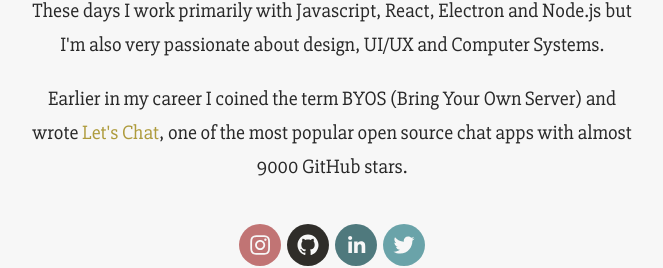
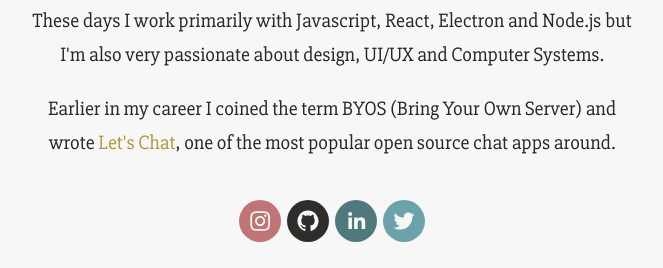
Before and after one commit to hhaidar/haidar.io, a React (Vite) app: page / in a window 1280 px wide. Shown: the part 428-696 px from the top of the page, without its empty margins (308-971 px from the left). Built offline with nearby package versions, Linux system fonts and the light colour scheme.

Commit message:
Update styling

```diff
--- a/package.json
+++ b/package.json
@@ -3,7 +3,7 @@
   "license": "MIT",
   "scripts": {
     "start": "cross-env NODE_ENV=development parcel src/index.html ",
-    "build": "cross-env NODE_ENV=production parcel build src/index.html --public-url ./",
+    "build": "cross-env NODE_ENV=production parcel build src/index.html --public-url ./ --no-cache",
     "deploy": "rimraf dist && yarn build && cp CNAME dist/CNAME && gh-pages -d dist"
   },
   "dependencies": {
--- a/src/components/App.jsx
+++ b/src/components/App.jsx
@@ -4,6 +4,7 @@ import { SocialIcon } from "react-social-icons";
 
 const App = () => (
   <div className="h-app">
+    <div className="h-content">
     <section className="h-about">
       <div className="spin h-photo">
         <img src="https://i.imgur.com/zYYw0JI.jpg" alt="photo" />
@@ -31,8 +32,7 @@ const App = () => (
             href="https://sdelements.github.io/lets-chat/"
             target="_blank"
             children="Let's Chat"
-          />, one of the most popular open source chat apps with almost 9000
-          GitHub stars.
+          />, one of the most popular open source chat apps around.
         </p>
       </section>
     </section>
@@ -50,6 +50,7 @@ const App = () => (
       />
       <SocialIcon url="https://twitter.com/letstweetbro" title="twitter"  style={{ height: 42, width: 42 }}/>
     </nav>
+    </div>
   </div>
 );
 
--- a/src/index.scss
+++ b/src/index.scss
@@ -39,12 +39,15 @@ body {
   justify-content: center;
 }
 
-.h-app {
+.h-content {
   max-width: $maxWidth - 60px;
   text-align: center;
-  padding: 40px 30px;
+  padding: 50px 30px;
   margin: 0 auto;
   animation: fadeIn 0.8s both;
+  @media only screen and (max-width: $maxWidth) {
+    padding: 40px 30px;
+  }
 }
 
 .h-photo {
@@ -110,7 +113,7 @@ p {
   font-size: 20px;
   line-height: 34px;
   @media only screen and (max-width: $maxWidth) {
-    font-size: 16px;
+    font-size: 18px;
     margin: 10px 0;
   }
 }
```
Also changed, not shown: src/index.html (line endings or trailing spaces), 1 other file (tests, documents, lock files or other folders).
